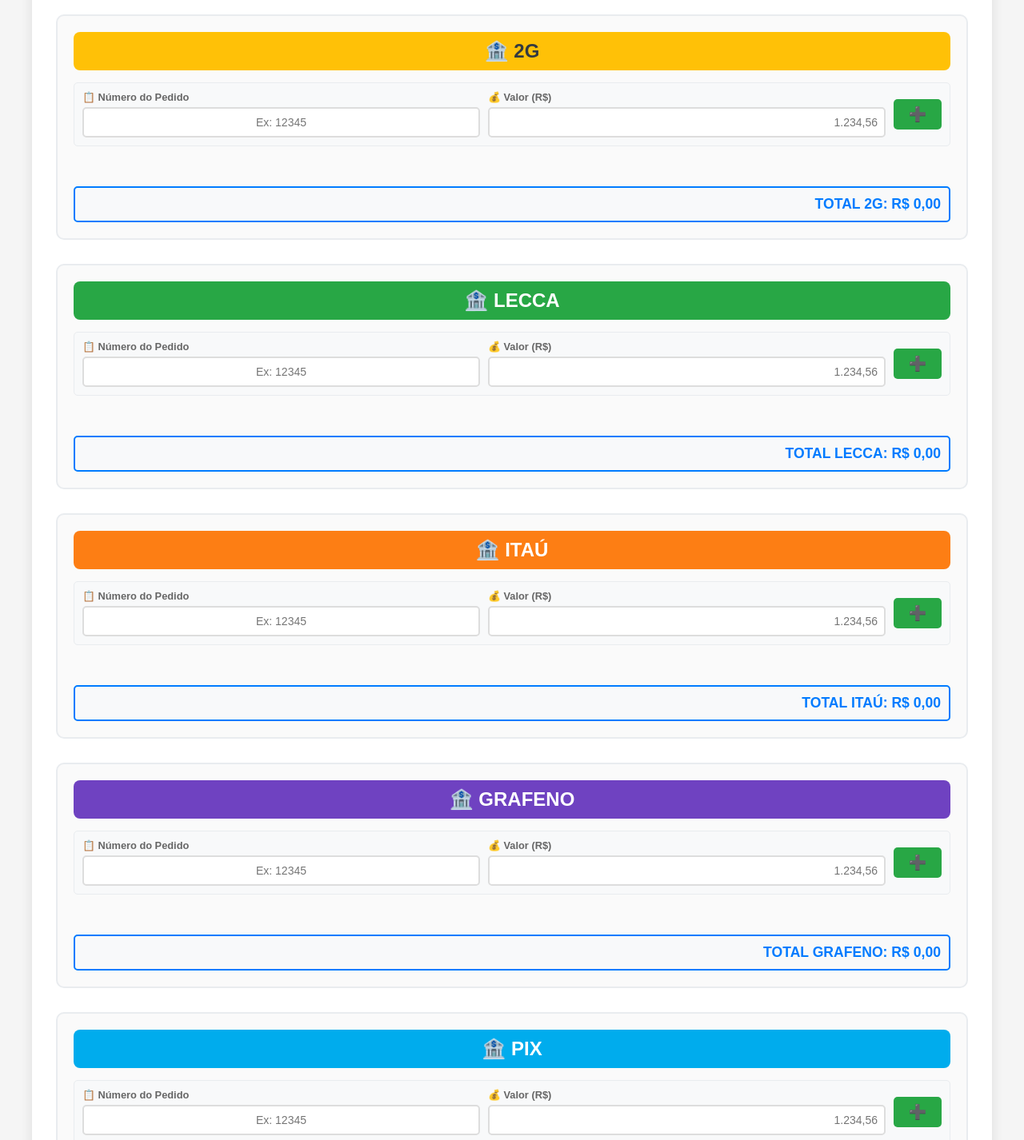
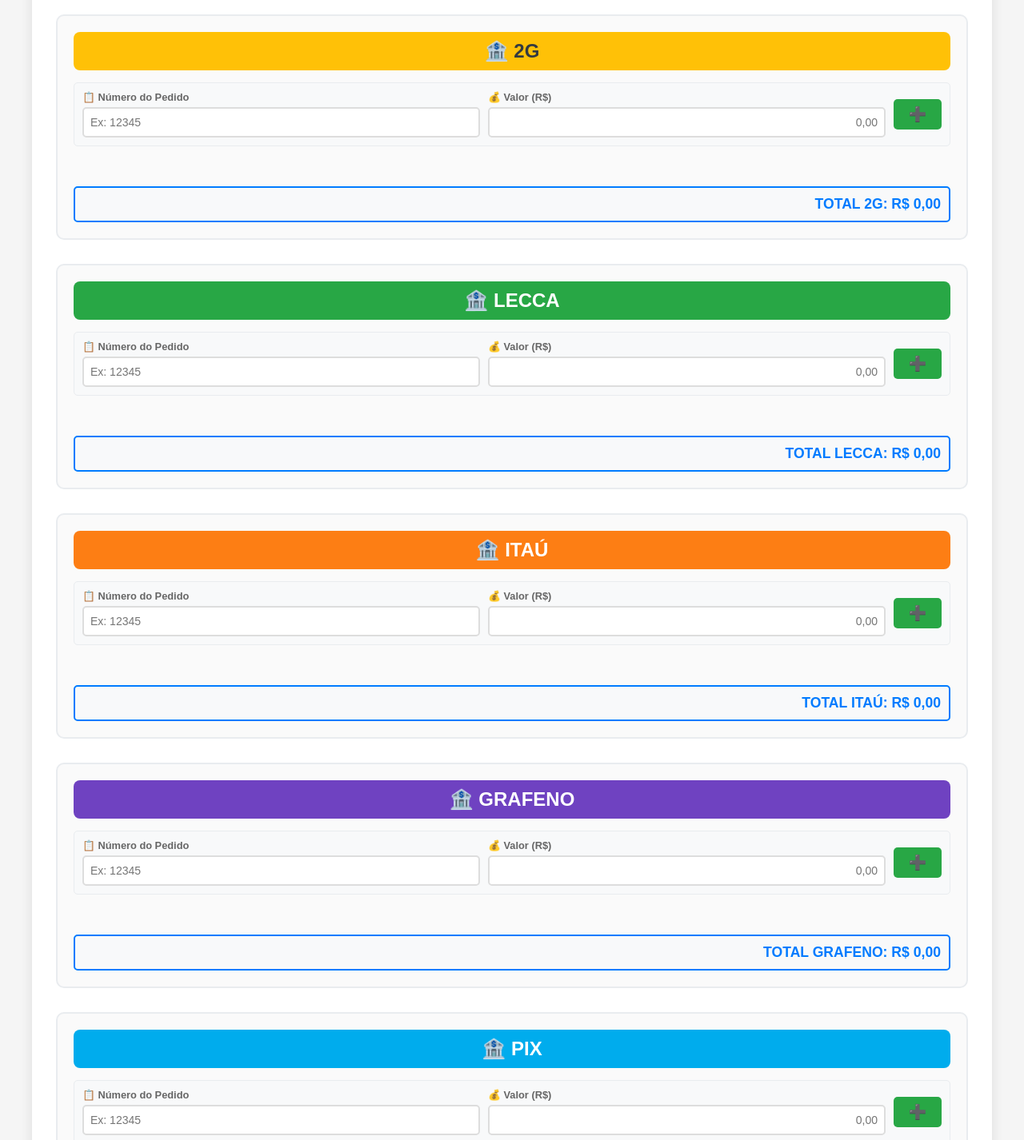
Before and after one commit to vdonoladev/valueControlByRoute, a plain HTML site: page index.html in a window 1280 px wide. Shown: the part 260-1686 px from the top of the page at 80% size. Drawn offline with Linux system fonts and the light colour scheme.

Commit message:
Consertando bugs

```diff
--- a/index.html
+++ b/index.html
@@ -40,7 +40,7 @@
               <input
                 type="text"
                 class="valor-input"
-                placeholder="1.234,56"
+                placeholder="0,00"
                 id="valor-2G"
                 oninput="formatarMoeda(this)"
                 onkeypress="if(event.key==='Enter') adicionarPedido('2G', 'pedido-2G', 'valor-2G')"
@@ -76,7 +76,7 @@
               <input
                 type="text"
                 class="valor-input"
-                placeholder="1.234,56"
+                placeholder="0,00"
                 id="valor-LECCA"
                 oninput="formatarMoeda(this)"
                 onkeypress="if(event.key==='Enter') adicionarPedido('LECCA', 'pedido-LECCA', 'valor-LECCA')"
@@ -114,7 +114,7 @@
               <input
                 type="text"
                 class="valor-input"
-                placeholder="1.234,56"
+                placeholder="0,00"
                 id="valor-ITAÚ"
                 oninput="formatarMoeda(this)"
                 onkeypress="if(event.key==='Enter') adicionarPedido('ITAÚ', 'pedido-ITAÚ', 'valor-ITAÚ')"
@@ -152,7 +152,7 @@
               <input
                 type="text"
                 class="valor-input"
-                placeholder="1.234,56"
+                placeholder="0,00"
                 id="valor-GRAFENO"
                 oninput="formatarMoeda(this)"
                 onkeypress="if(event.key==='Enter') adicionarPedido('GRAFENO', 'pedido-GRAFENO', 'valor-GRAFENO')"
@@ -190,7 +190,7 @@
               <input
                 type="text"
                 class="valor-input"
-                placeholder="1.234,56"
+                placeholder="0,00"
                 id="valor-PIX"
                 oninput="formatarMoeda(this)"
                 onkeypress="if(event.key==='Enter') adicionarPedido('PIX', 'pedido-PIX', 'valor-PIX')"
@@ -228,7 +228,7 @@
               <input
                 type="text"
                 class="valor-input"
-                placeholder="1.234,56"
+                placeholder="0,00"
                 id="valor-LECCA-MG"
                 oninput="formatarMoeda(this)"
                 onkeypress="if(event.key==='Enter') adicionarPedido('LECCA - MG', 'pedido-LECCA-MG', 'valor-LECCA-MG')"
--- a/style.css
+++ b/style.css
@@ -24,10 +24,7 @@ body {
   text-align: center;
   margin-bottom: 30px;
   padding: 25px;
-  background: linear-gradient(135deg,
-      #8b4513 0%,
-      #a0522d 50%,
-      #cd853f 100%);
+  background: linear-gradient(135deg, #8b4513 0%, #a0522d 50%, #cd853f 100%);
   border-radius: 15px;
   box-shadow: 0 8px 25px rgba(0, 0, 0, 0.2);
   position: relative;
@@ -41,9 +38,11 @@ body {
   left: -50%;
   width: 200%;
   height: 200%;
-  background: radial-gradient(circle,
-      rgba(255, 255, 255, 0.1) 0%,
-      transparent 70%);
+  background: radial-gradient(
+    circle,
+    rgba(255, 255, 255, 0.1) 0%,
+    transparent 70%
+  );
   animation: shimmer 4s ease-in-out infinite alternate;
 }
 
@@ -219,7 +218,7 @@ h1 {
 }
 
 .pedido-input {
-  text-align: center;
+  text-align: left;
 }
 
 .valor-input {
```
